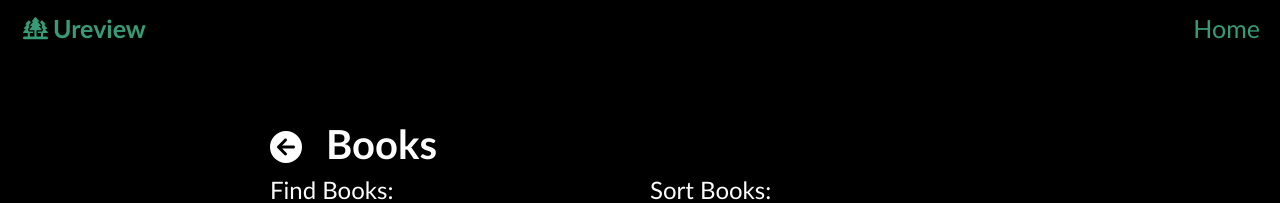
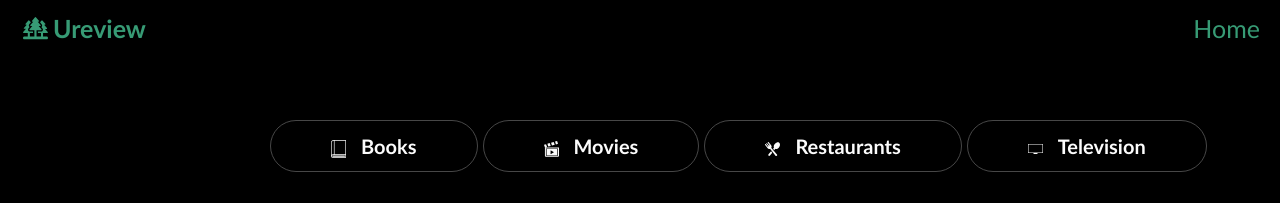
Before and after one commit to johndecarlo/swe-632-app, a React (Create React App) app: page /category/books in a window 1280 px wide. Shown: the top 203 px of the page. Built offline with nearby package versions, Linux system fonts and the light colour scheme.

Commit message:
Nav bar at the top of all pages
Added a navigation bar at the top of the page so that the user can jump between the different categories more easily.

```diff
--- a/src/routes/category/index.js
+++ b/src/routes/category/index.js
@@ -6,6 +6,11 @@ import { useParams } from 'react-router-dom';
 import { Link } from 'react-router-dom';
 import { faArrowCircleLeft } from '@fortawesome/free-solid-svg-icons';
 import { FontAwesomeIcon } from '@fortawesome/react-fontawesome';
+import { NavLink } from 'react-router-dom';
+import { ReactComponent as BookIcon } from '../../app/assets/book-line.svg';
+import { ReactComponent as MovieIcon } from '../../app/assets/movie.svg';
+import { ReactComponent as RestaurantIcon } from '../../app/assets/food-restaurant.svg';
+import { ReactComponent as TVIcon } from '../../app/assets/screen.svg';
 
 const Category = () => {
   const [categoryData, setData] = useState([]);
@@ -34,6 +39,35 @@ const Category = () => {
 
   return (
     <div className="category-component">
+      <div className="category-container">
+        <NavLink to="/category/books" className="category">
+          <div>
+            <BookIcon className="category-icon" />
+          </div>
+          <div>Books</div>
+        </NavLink>
+
+        <NavLink to="/category/movies" className="category">
+          <div>
+            <MovieIcon className="category-icon" />
+          </div>
+          <div>Movies</div>
+        </NavLink>
+
+        <NavLink to="/category/restaurants" className="category">
+          <div>
+            <RestaurantIcon className="category-icon" />
+          </div>
+          <div>Restaurants</div>
+        </NavLink>
+        <NavLink to="/category/television" className="category">
+          <div>
+            <TVIcon className="category-icon" />
+          </div>
+          <div>Television </div>
+        </NavLink>
+      </div>
+      <br />
       <div className="category-header">
         <Link to="/">
           <FontAwesomeIcon icon={faArrowCircleLeft} />
```
